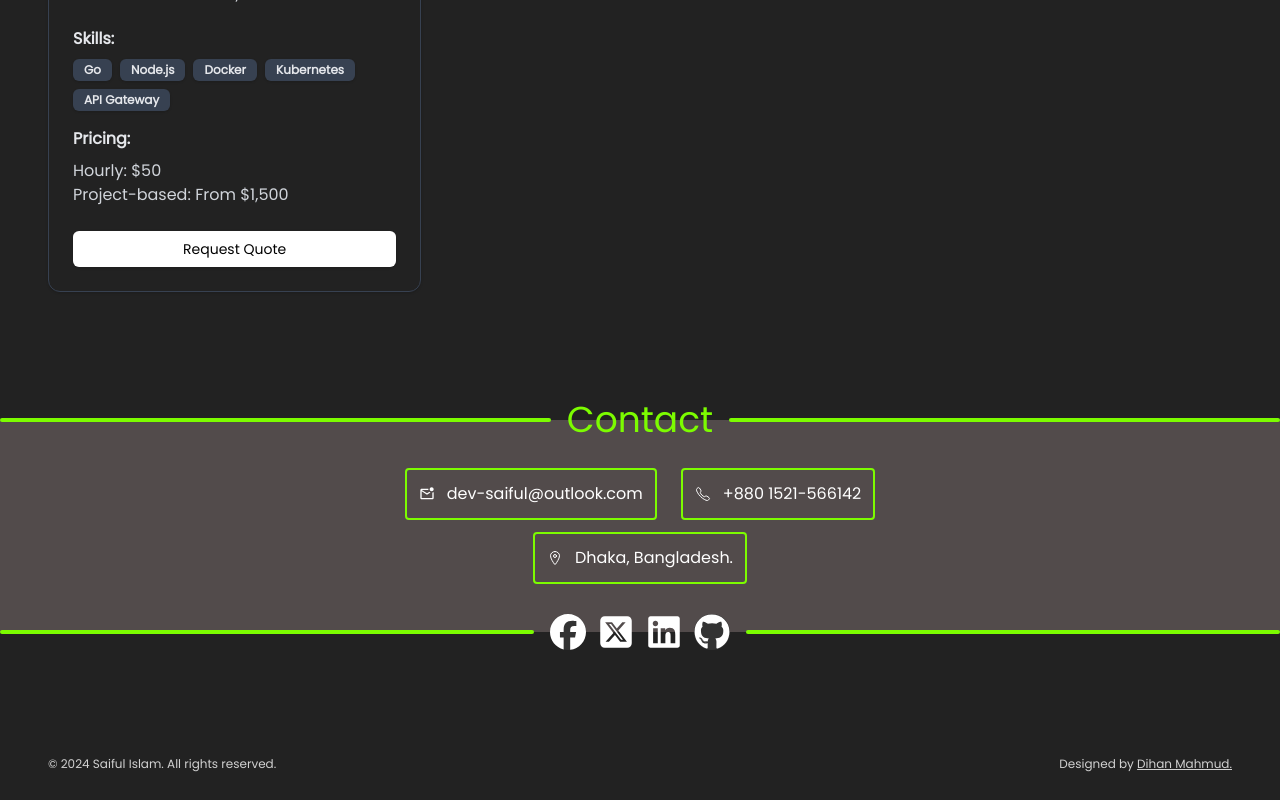
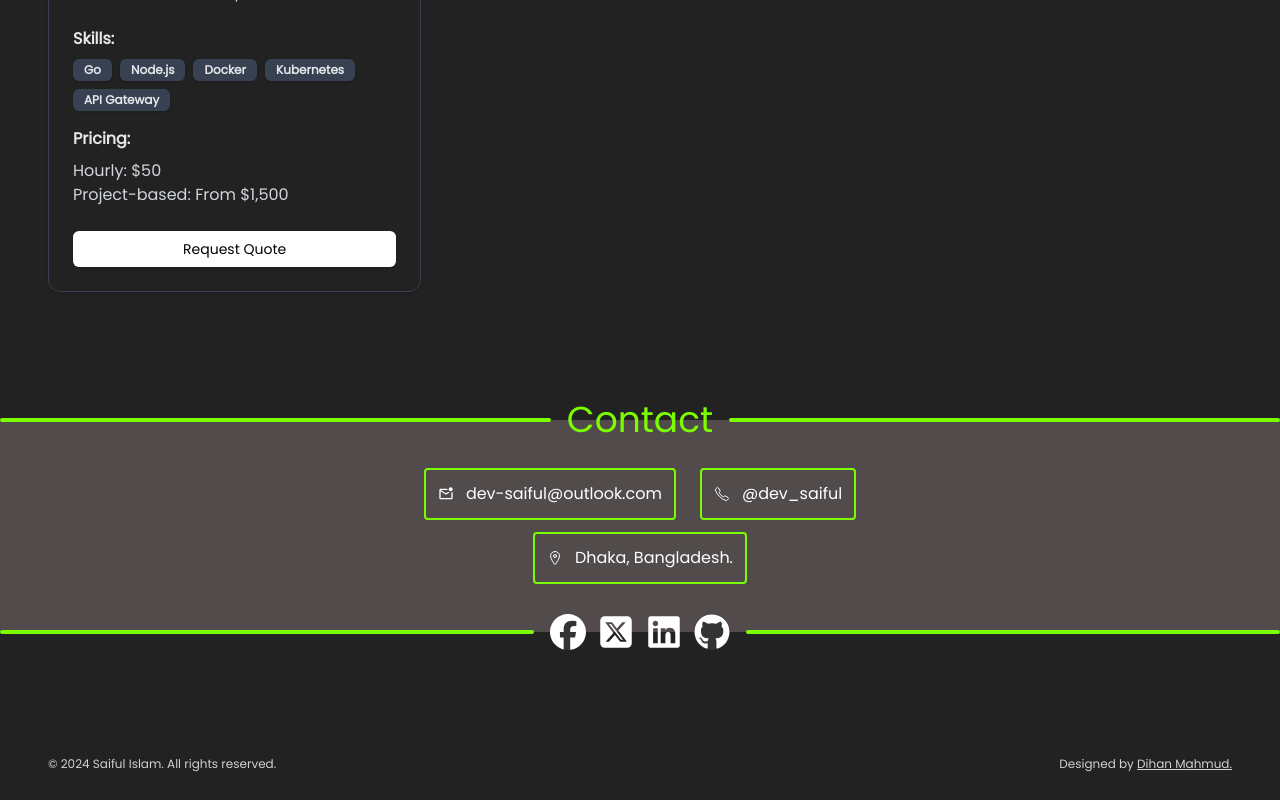
Before and after one commit to DihanMahmud/saiful-rodro, a Next.js app: page / in a window 1280 px wide. Shown: the part 4084-4884 px from the top of the page. Built offline with nearby package versions, Linux system fonts and the light colour scheme.

Commit message:
Update contact links in Contact component

```diff
--- a/src/components/Contact.jsx
+++ b/src/components/Contact.jsx
@@ -22,7 +22,7 @@ export default function Contact() {
       <div className=" bg-[#554e4ef0] flex flex-col justify-center items-center gap-3 py-12">
         <div className=" flex flex-col sm:flex-row gap-3 sm:gap-6">
             <Link href='mailto:dev-saiful@outlook.com' className="flex items-center justify-center gap-3 p-3 rounded border-2 border-[#7cfc00]"> <MdOutlineMarkEmailUnread /> <span>dev-saiful@outlook.com</span></Link>
-            <Link href='https://wa.me/+8801521566142' target="_blank" className="flex items-center justify-center gap-3 p-3 rounded border-2 border-[#7cfc00]"> <IoCallOutline /> <span> +880 1521-566142</span></Link>
+            <Link href='https://t.me/dev_saiful' target="_blank" className="flex items-center justify-center gap-3 p-3 rounded border-2 border-[#7cfc00]"> <IoCallOutline /> <span> @dev_saiful</span></Link>
         </div>
         <div className="flex items-center justify-center gap-3 p-3 rounded border-2 border-[#7cfc00]">
             <IoLocationOutline />
```
